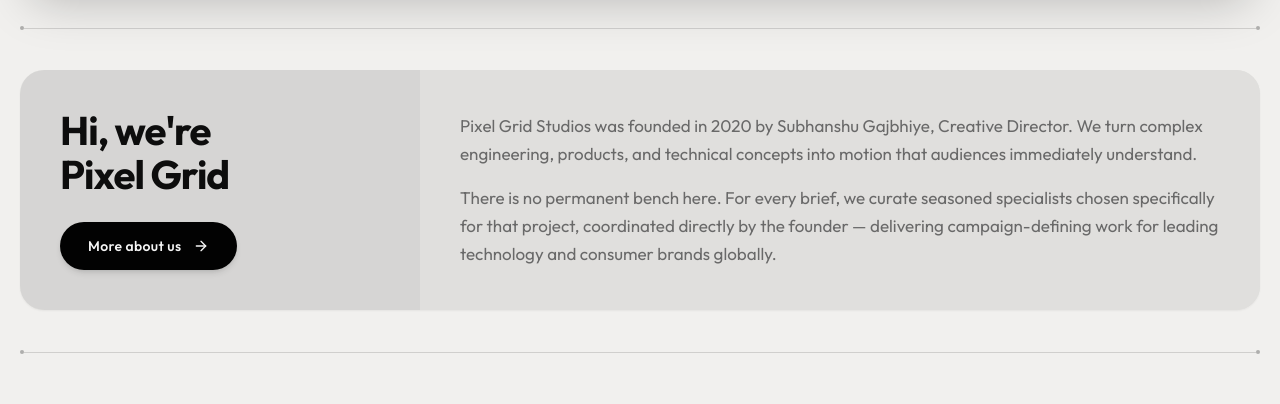
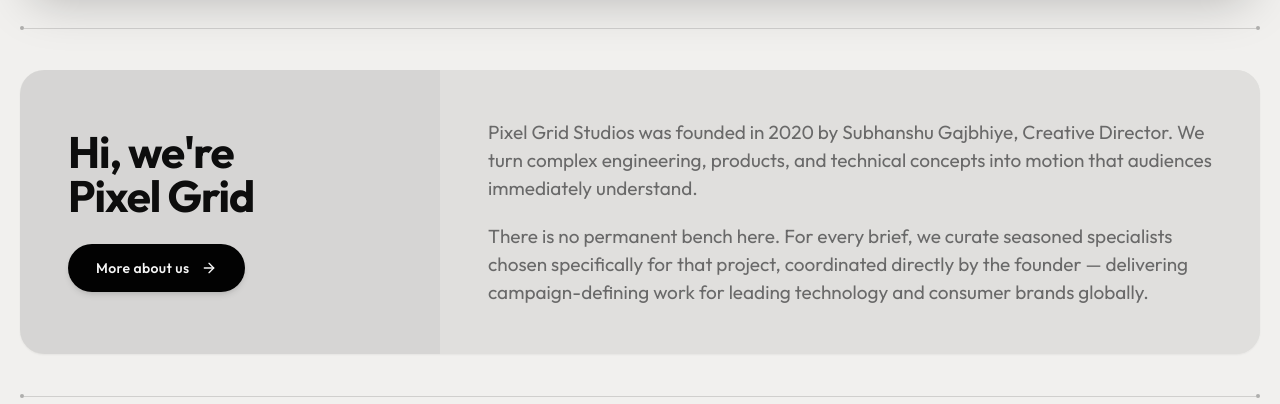
Before and after one commit to pixelgridstudios/PGS-Website-v1, a React (Vite) app: page / in a window 1280 px wide. Shown: the part 790-1194 px from the top of the page. Built offline with nearby package versions, Linux system fonts and the light colour scheme.

Commit message:
style: optimize split card for tablet breakpoint and scale narrative typography

```diff
--- a/src/pages/Home.tsx
+++ b/src/pages/Home.tsx
@@ -119,12 +119,12 @@ export const Home: React.FC = () => {
 
         {/* We are Pixel Grid: Signature Dot4 Asymmetric Split Card */}
         <section data-reveal className="my-6 sm:my-8">
-          <div className="w-full flex flex-col lg:grid lg:grid-cols-[360px_1fr] xl:grid-cols-[400px_1fr] rounded-2xl sm:rounded-3xl bg-brand-muted overflow-hidden shadow-sm dark:shadow-2xl border-0">
+          <div className="w-full flex flex-col md:grid md:grid-cols-[280px_1fr] lg:grid-cols-[360px_1fr] xl:grid-cols-[420px_1fr] rounded-2xl sm:rounded-3xl bg-brand-muted overflow-hidden shadow-sm dark:shadow-2xl border-0">
 
             {/* Left Column: Context, Branding & Action */}
-            <div className="p-6 sm:p-8 lg:p-10 flex flex-col justify-center gap-6 sm:gap-7 bg-black/[0.045] dark:bg-black/30 text-brand-foreground">
+            <div className="p-6 sm:p-8 md:p-8 lg:p-10 xl:p-12 flex flex-col justify-center gap-6 sm:gap-7 bg-black/[0.045] dark:bg-black/30 text-brand-foreground">
               <div>
-                <h2 className="font-display text-3xl sm:text-4xl lg:text-[40px] font-bold tracking-tight text-brand-foreground leading-[1.08]">
+                <h2 className="font-display text-3xl sm:text-4xl md:text-3xl lg:text-4xl xl:text-[44px] font-bold tracking-tight text-brand-foreground leading-[1.08]">
                   <span className="block whitespace-nowrap">Hi, we're</span>
                   <span className="block mt-1 whitespace-nowrap">Pixel Grid</span>
                 </h2>
@@ -142,8 +142,8 @@ export const Home: React.FC = () => {
             </div>
 
             {/* Right Column: Narrative */}
-            <div className="p-6 sm:p-8 lg:p-10 flex flex-col justify-center bg-brand-muted text-brand-foreground">
-              <div className="space-y-3.5 sm:space-y-4 text-base sm:text-lg lg:text-[17px] leading-relaxed text-brand-subtle font-normal">
+            <div className="p-6 sm:p-8 md:p-8 lg:p-10 xl:p-12 flex flex-col justify-center bg-brand-muted text-brand-foreground">
+              <div className="space-y-3.5 sm:space-y-4 md:space-y-4 lg:space-y-5 text-base sm:text-lg md:text-[16.5px] lg:text-[18px] xl:text-[19px] leading-relaxed text-brand-subtle font-normal">
                 <p>
                   Pixel Grid Studios was founded in 2020 by Subhanshu Gajbhiye, Creative Director. We turn complex engineering, products, and technical concepts into motion that audiences immediately understand.
                 </p>
```
